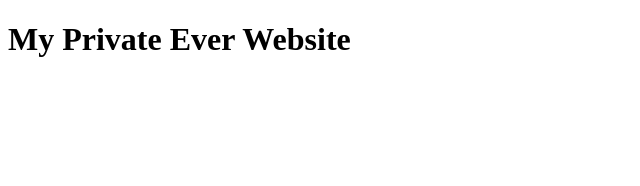
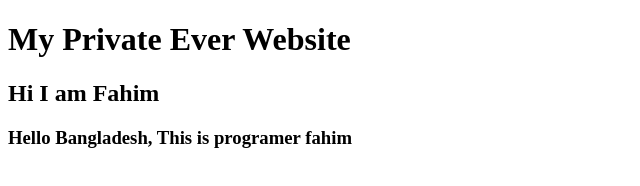
Before and after one commit to sorifulislamfahim/My-private-website, a plain HTML site: page index.html in a window 1280 px wide. Shown: the whole page, without its empty margins (0-640 px from the left). Drawn offline with Linux system fonts and the light colour scheme.

Commit message:
larned Github

```diff
--- a/index.html
+++ b/index.html
@@ -8,5 +8,7 @@
 </head>
 <body>
     <h1> My Private Ever Website</h1>
+    <h2>Hi I am Fahim</h2>
+    <h3> Hello Bangladesh, This is programer fahim</h3>
 </body>
 </html>
```
